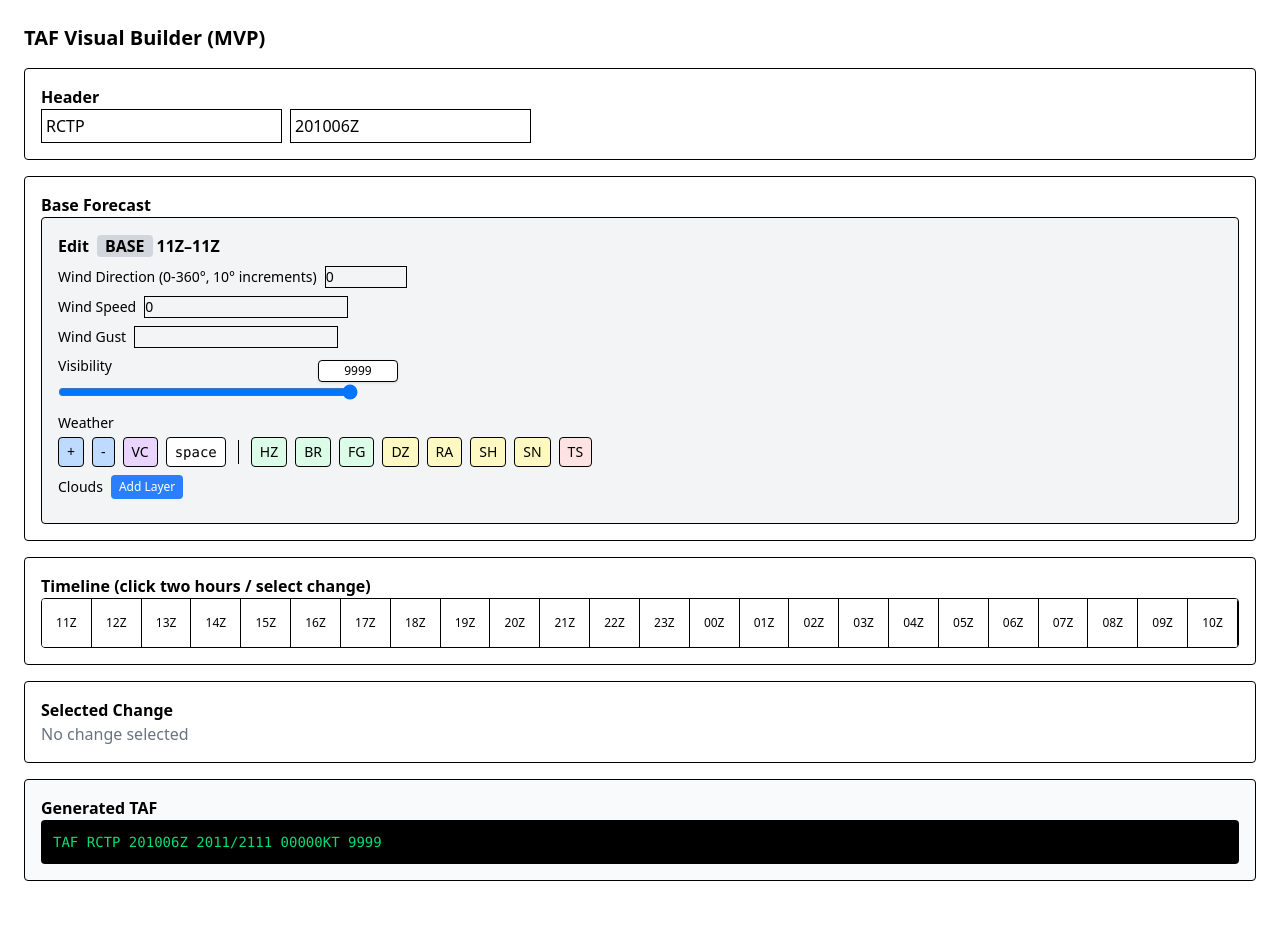
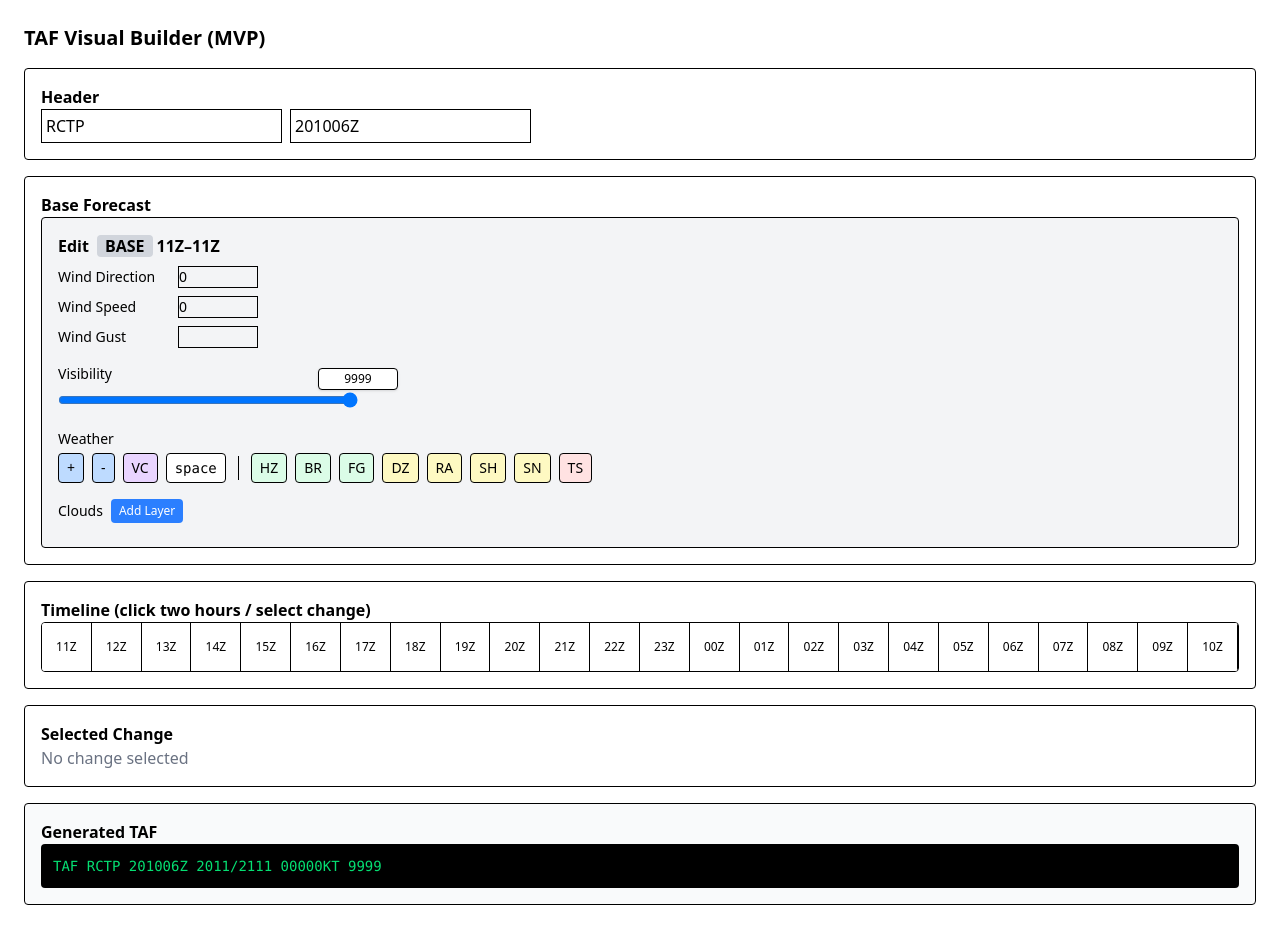
Before and after one commit to sprangdes/taf-visual-builder, a React (Vite) app: page / in a window 1280 px wide. Before the commit the page ends 905 px from the top, so only its background shows below. Built offline with nearby package versions, Linux system fonts and the light colour scheme.

Commit message:
調整 ChangeEditor 組件的風速、風向和風陣輸入樣式，改善可讀性與佈局

```diff
--- a/src/TafBuilder.tsx
+++ b/src/TafBuilder.tsx
@@ -502,11 +502,12 @@ function ChangeEditor({ change, onUpdate, showActionButtons = false, onDelete, o
         {String(Number(change.from.slice(-2))).padStart(2, "0")}Z–{String(Number(change.to.slice(-2))).padStart(2, "0")}Z
       </h3>
 
-      <label className="block text-sm">
-        Wind Direction (0-360°, 10° increments)
+      <div className="flex flex-col gap-2 mb-4">
+        <label className="text-sm">
+          <span className="inline-block w-28">Wind Direction</span>
           <input
             type="number"
-          className="border ml-2"
+            className="border ml-2 w-20 inline-block"
             value={wind.dir}
             step={10}
             min={0}
@@ -514,32 +515,30 @@ function ChangeEditor({ change, onUpdate, showActionButtons = false, onDelete, o
             onChange={(e) => updateWind("dir", e.target.value)}
           />
         </label>
-
-      <label className="block text-sm">
-        Wind Speed
+        <label className="text-sm">
+          <span className="inline-block w-28">Wind Speed</span>
           <input
             type="number"
-          className="border ml-2"
+            className="border ml-2 w-20 inline-block"
             value={wind.speed}
             min={0}
             step={1}
             onChange={(e) => updateWind("speed", e.target.value)}
           />
         </label>
-
-      <label className="block text-sm">
-        Wind Gust
+        <label className="text-sm">
+          <span className="inline-block w-28">Wind Gust</span>
           <input
             type="number"
-          className="border ml-2"
+            className="border ml-2 w-20 inline-block"
             value={wind.gust ?? ""}
             min={0}
             step={1}
             onChange={(e) => updateWind("gust", e.target.value)}
           />
         </label>
-
-      <label className="block text-sm">
+      </div>
+      <label className="block text-sm mb-4">
         Visibility
         <div className="relative w-full mt-2" style={{ maxWidth: "300px" }}>
           <input
@@ -569,10 +568,10 @@ function ChangeEditor({ change, onUpdate, showActionButtons = false, onDelete, o
       </label>
 
       {showError && (
-        <div className="text-red-500 text-sm">Visibility ≤5000, weather must be selected</div>
+        <div className="text-red-500 text-sm mb-4">Visibility ≤5000, weather must be selected</div>
       )}
 
-      <div className="block text-sm">
+      <div className="block text-sm mb-4">
         <div className="mb-1">Weather</div>
         <div className="flex flex-wrap gap-2 mb-2 items-center">
           {/* "+" 按鈕 */}
@@ -678,7 +677,7 @@ function ChangeEditor({ change, onUpdate, showActionButtons = false, onDelete, o
         )}
       </div>
 
-      <div className="block text-sm">
+      <div className="block text-sm mt-4">
         <div className="flex items-center space-x-2">
           <span>Clouds</span>
           <button
```
Lines whose indentation alone changed are shown as unchanged.
